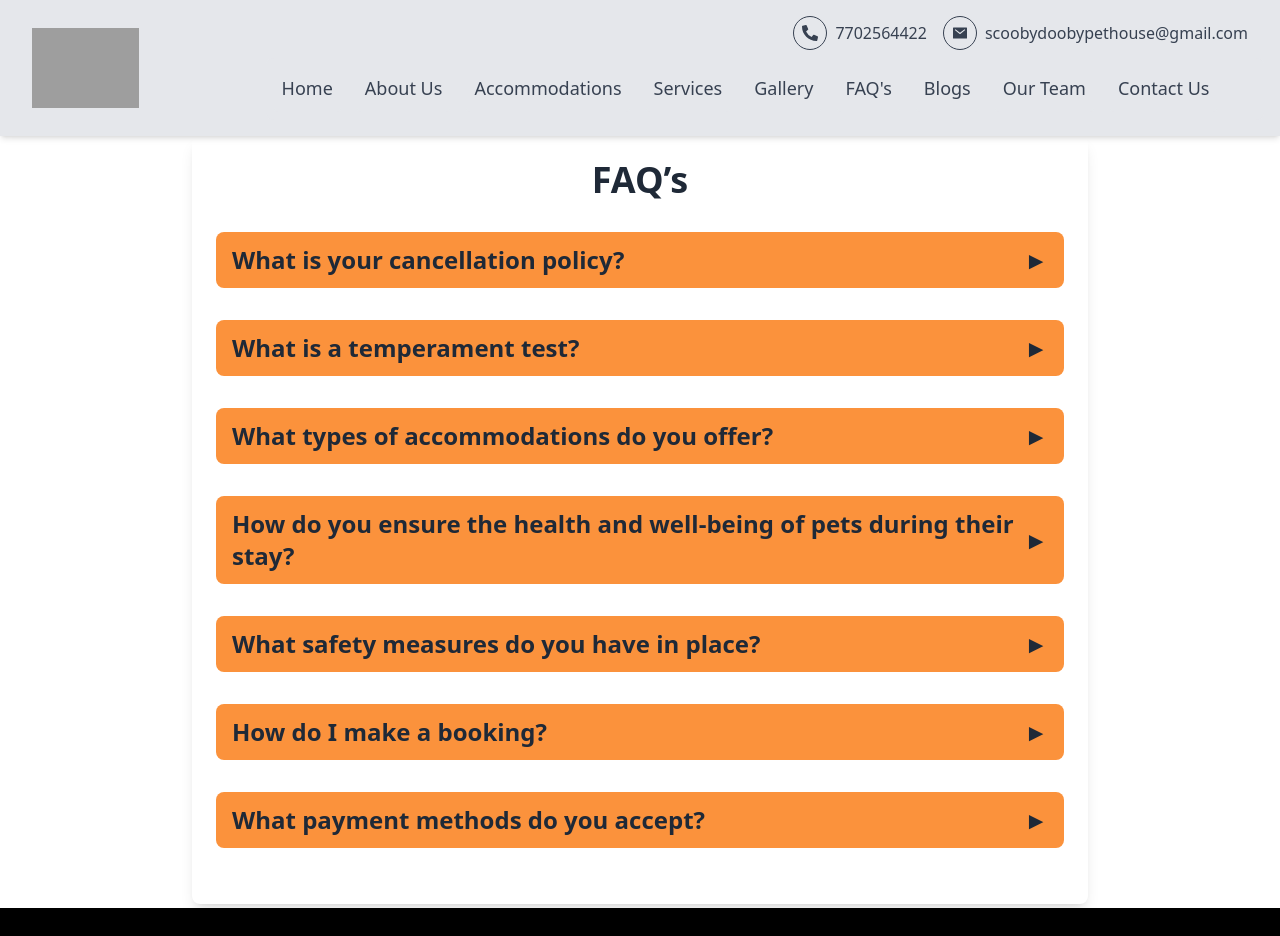
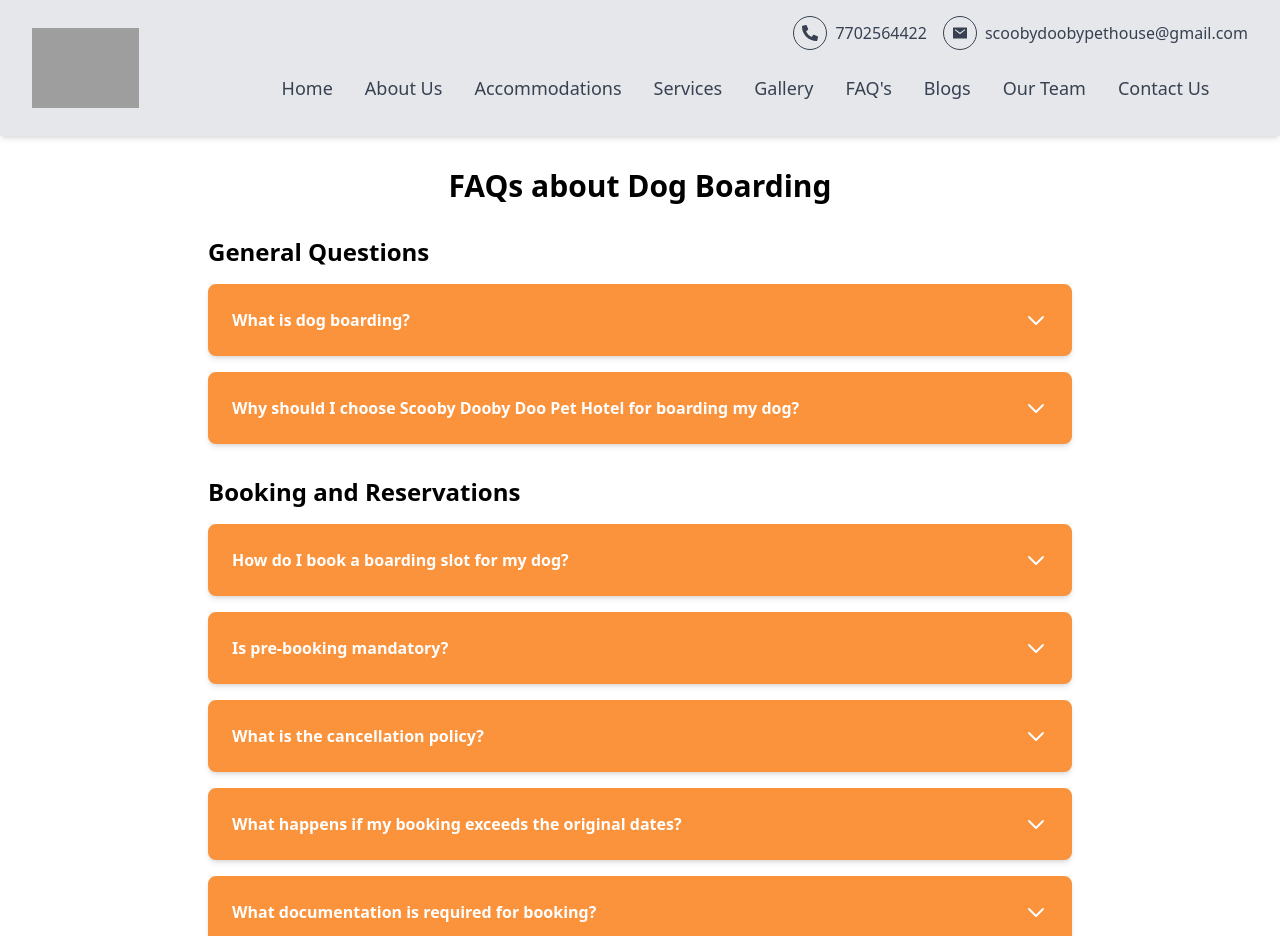
Before and after one commit to Amanthakur25/Scooby-Dooby-Doo-Static, a React (Create React App) app in the folder frontend/: page /faq in a window 1280 px wide. Shown: the top 936 px of the page. Built offline with nearby package versions, Linux system fonts and the light colour scheme; grey boxes are pictures that could not be loaded.

Commit message:
our team + accomadation section

```diff
--- a/frontend/src/Pages/Faq.jsx
+++ b/frontend/src/Pages/Faq.jsx
@@ -1,156 +1,185 @@
+// components/FAQComponent.js
+
 import React, { useState } from 'react';
 
-const Faq = () => {
-  const [isCancellationOpen, setIsCancellationOpen] = useState(false);
-  const [isTemperamentOpen, setIsTemperamentOpen] = useState(false);
-  const [isAccommodationOpen, setIsAccommodationOpen] = useState(false);
-  const [isHealthOpen, setIsHealthOpen] = useState(false);
-  const [isSafetyOpen, setIsSafetyOpen] = useState(false);
-  const [isBookingOpen, setIsBookingOpen] = useState(false);
-  const [isPaymentOpen, setIsPaymentOpen] = useState(false);
+const faqs = [
+  {
+    category: 'General Questions',
+    faqs: [
+      {
+        question: 'What is dog boarding?',
+        answer:
+          'Dog boarding is a service where your pet stays at our facility while you are away. We provide professional care, accommodation, and activities to ensure your dog is happy and well-cared for during their stay.',
+      },
+      {
+        question: 'Why should I choose Scooby Dooby Doo Pet Hotel for boarding my dog?',
+        answer:
+          'We offer a secure, comfortable environment with professional staff, regular health checks, ample playtime, and personalized care tailored to your dog\'s needs.',
+      },
+    ],
+  },
+  {
+    category: 'Booking and Reservations',
+    faqs: [
+      {
+        question: 'How do I book a boarding slot for my dog?',
+        answer:
+          'You can book a slot by contacting us via phone, email, or through our online booking form. We recommend scheduling a Meet & Greet session first and completing the necessary documentation before confirming your booking.',
+      },
+      {
+        question: 'Is pre-booking mandatory?',
+        answer:
+          'Yes, pre-booking is mandatory to avoid last-minute rush and cancellations. Please book only if your boarding dates are confirmed.',
+      },
+      {
+        question: 'What is the cancellation policy?',
+        answer:
+          'In case of an emergency or change in plans, you can avail credit with an applicable cancellation fee equivalent to one day’s boarding charges. Credits can be used for future bookings but are not convertible into cash or any type of refund.',
+      },
+      {
+        question: 'What happens if my booking exceeds the original dates?',
+        answer:
+          'If your booking exceeds the original dates and no further payment has been received within one week, Scooby Dooby Doo Pet Hotel reserves the right to recover the debt, which may involve debt recovery actions or the sale of the pet.',
+      },
+      {
+        question: 'What documentation is required for booking?',
+        answer:
+          'You need to fill out a Google form, provide vaccination records, medical history including deworming status, and ID proofs such as Aadhar card (front and back) and a current electricity bill.',
+      },
+    ],
+  },
+  {
+    category: 'Meet & Greet Session',
+    faqs: [
+      {
+        question: 'What happens during the Meet & Greet session?',
+        answer:
+          'This session allows you to tour our facilities, meet our staff, and discuss your dog\'s specific needs. Dogs should not be brought to this session to maintain a calm environment and ensure effective communication.',
+      },
+      {
+        question: 'Is the Meet & Greet session mandatory?',
+        answer:
+          'No, it is optional but highly recommended for first-time boarders to ensure you are comfortable with our facility and services.',
+      },
+    ],
+  },
+  {
+    category: 'Health and Safety',
+    faqs: [
+      {
+        question: 'What health checks are done upon arrival?',
+        answer:
+          'We conduct a thorough physical examination to check for wounds, injuries, skin infections, ticks, and fleas. Any health concerns will be discussed with you immediately.',
+      },
+      {
+        question: 'Are vaccinations required for boarding?',
+        answer:
+          'Yes, all dogs must have up-to-date vaccinations to ensure a safe and healthy environment for all pets in our care.',
+      },
+    ],
+  },
+  {
+    category: 'During the Stay',
+    faqs: [
+      {
+        question: 'Can I bring my dog\'s food and personal items?',
+        answer:
+          'Yes, you are welcome to bring your dog\'s food, bedding, toys, and any other items that will make their stay more comfortable.',
+      },
+      {
+        question: 'How do you handle dogs with special dietary needs?',
+        answer:
+          'We accommodate special dietary needs and preferences to ensure your dog receives the appropriate nutrition during their stay.',
+      },
+      {
+        question: 'What activities are available for my dog during their stay?',
+        answer:
+          'We offer structured playtime, socialisation with other dogs, and access to indoor and outdoor play areas with toys and agility equipment.',
+      },
+    ],
+  },
+  {
+    category: 'Temperament Testing',
+    faqs: [
+      {
+        question: 'What is a temperament test?',
+        answer:
+          'The temperament test assesses your dog\'s behaviour and compatibility with other pets. This helps us provide the best possible care and ensure a safe environment.',
+      },
+      {
+        question: 'Can I stay to watch the temperament test?',
+        answer:
+          'We request that pet parents do not stay during the test as it can affect your dog\'s behaviour. We will provide detailed feedback afterward.',
+      },
+      {
+        question: 'Do you offer grooming services?',
+        answer:
+          'Yes, we offer a range of grooming services including baths, haircuts, nail trims, and ear cleaning. Please inform us in advance if you would like to schedule grooming before the offboarding date.',
+      },
+    ],
+  },
+  {
+    category: 'Departure and Offboarding',
+    faqs: [
+      {
+        question: 'What is the process for picking up my dog?',
+        answer:
+          'Please adhere to the pre-arranged offboarding time. If you have opted for any grooming services, we will have your dog ready before your arrival. Please discuss this in prior to avoid delays.',
+      },
+      {
+        question: 'How will I know how my dog did during their stay?',
+        answer:
+          'We provide regular updates and detailed feedback about your dog\'s behaviour, health, and overall experience during their stay.',
+      },
+    ],
+  },
+];
 
-  const toggleCancellation = () => {
-    setIsCancellationOpen(!isCancellationOpen);
-  };
+const FAQComponent = () => {
+  const [openIndex, setOpenIndex] = useState(null);
 
-  const toggleTemperament = () => {
-    setIsTemperamentOpen(!isTemperamentOpen);
-  };
-
-  const toggleAccommodation = () => {
-    setIsAccommodationOpen(!isAccommodationOpen);
-  };
-
-  const toggleHealth = () => {
-    setIsHealthOpen(!isHealthOpen);
-  };
-
-  const toggleSafety = () => {
-    setIsSafetyOpen(!isSafetyOpen);
-  };
-
-  const toggleBooking = () => {
-    setIsBookingOpen(!isBookingOpen);
-  };
-
-  const togglePayment = () => {
-    setIsPaymentOpen(!isPaymentOpen);
+  const toggleFAQ = (index) => {
+    setOpenIndex(openIndex === index ? null : index);
   };
 
   return (
-    <div className="max-w-4xl mx-auto p-6 bg-white shadow-lg rounded-lg">
-      <h1 className="text-4xl font-bold mb-8 text-center text-gray-800">FAQ’s</h1>
-
-      <div className="mb-8">
-        <h2 className={`text-2xl font-semibold mb-2 text-gray-800 flex justify-between items-center cursor-pointer ${isCancellationOpen ? "bg-orange-500" : "bg-orange-400 hover:bg-orange-600"} py-3 px-4 rounded-lg`} onClick={toggleCancellation}>
-          What is your cancellation policy?
-          {isCancellationOpen ? <span>&#9660;</span> : <span>&#9658;</span>}
-        </h2>
-        {isCancellationOpen && (
-          <ul className="list-disc text-lg text-gray-700 pl-6">
-            <li>Last minute cancellations (less than 24 hours before booking begins) may be charged a 50% cancellation fee.</li>
-            <li>For no show with no cancellation requested, the full amount of the booking may be forfeited.</li>
-            <li>Credits are applicable only toward future booking fees for use of the service and are not convertible into cash or any type of refund.</li>
-            <li>If the cancellation is due to personal reasons such as a trip being cut short, the period that the service has been rendered will need to be paid in full and for the remaining booking period the amount will be credited for future bookings.</li>
-          </ul>
-        )}
-      </div>
-
-      <div className="mb-8">
-        <h2 className={`text-2xl font-semibold mb-2 text-gray-800 flex justify-between items-center cursor-pointer ${isTemperamentOpen ? "bg-orange-500" : "bg-orange-400 hover:bg-orange-600"} py-3 px-4 rounded-lg`} onClick={toggleTemperament}>
-          What is a temperament test?
-          {isTemperamentOpen ? <span>&#9660;</span> : <span>&#9658;</span>}
-        </h2>
-        {isTemperamentOpen && (
-          <ul className="list-disc text-lg text-gray-700 pl-6">
-            <li>At Scooby Dooby Doo pet hotel, our team is dedicated to ensuring every dog that enters our facilities is well acclimated, socialized, and grouped accordingly.</li>
-            <li>We help make this happen by requiring that each dog stays for overnight boarding or dog daycare undergoes a temperament test.</li>
-            <li>A temperament test is a process in which we evaluate a dog’s physical and mental characteristics and its reaction to the characteristics of other dogs.</li>
-            <li>This helps ensure their safety and success in group daycare.</li>
-            <li>The test may include an initial interview with the pet owner and pet, followed by introducing the dog into a play area with the other dogs to evaluate their behavior, body language, personality with other dogs, etc.</li>
-            <li>The test involves looking for any aggressive behavior toward the other dogs. Additionally, we look for general personality characteristics, such as separation anxiety, timidness, toy aggression, leash aggression, and other behaviors that may present risk to the pet or other guests.</li>
-          </ul>
-        )}
-      </div>
-
-      <div className="mb-8">
-        <h2 className={`text-2xl font-semibold mb-2 text-gray-800 flex justify-between items-center cursor-pointer ${isAccommodationOpen ? "bg-orange-500" : "bg-orange-400 hover:bg-orange-600"} py-3 px-4 rounded-lg`} onClick={toggleAccommodation}>
-          What types of accommodations do you offer?
-          {isAccommodationOpen ? <span>&#9660;</span> : <span>&#9658;</span>}
-        </h2>
-        {isAccommodationOpen && (
-          <ul className="list-disc text-lg text-gray-700 pl-6">
-            <li>We offer three types of accommodations: Friendly Accommodation, Separate Accommodation, and Deck Accommodation.</li>
-            <li>Each accommodation type is designed to cater to different pet personalities and needs.</li>
-            <li>Our Friendly Accommodation is suitable for sociable dogs who enjoy interacting with other dogs and humans.</li>
-            <li>Separate Accommodation is ideal for dogs who prefer their own space or may not be fully comfortable in group settings.</li>
-            <li>Deck Accommodation is designed for smaller breeds or pets who prefer cozy quarters.</li>
-          </ul>
-        )}
-      </div>
-
-      <div className="mb-8">
-        <h2 className={`text-2xl font-semibold mb-2 text-gray-800 flex justify-between items-center cursor-pointer ${isHealthOpen ? "bg-orange-500" : "bg-orange-400 hover:bg-orange-600"} py-3 px-4 rounded-lg`} onClick={toggleHealth}>
-          How do you ensure the health and well-being of pets during their stay?
-          {isHealthOpen ? <span>&#9660;</span> : <span>&#9658;</span>}
-        </h2>
-        {isHealthOpen && (
-          <ul className="list-disc text-lg text-gray-700 pl-6">
-            <li>We have trained staff members who monitor the health and well-being of pets regularly.</li>
-            <li>We provide nutritious meals and clean water to ensure proper nutrition and hydration.</li>
-            <li>Our facilities are cleaned and sanitized regularly to maintain a clean and hygienic environment.</li>
-            <li>If a pet requires medication or special care, we follow the instructions provided by the pet owner and ensure that they receive the necessary treatment.</li>
-          </ul>
-        )}
-      </div>
-
-      <div className="mb-8">
-        <h2 className={`text-2xl font-semibold mb-2 text-gray-800 flex justify-between items-center cursor-pointer ${isSafetyOpen ? "bg-orange-500" : "bg-orange-400 hover:bg-orange-600"} py-3 px-4 rounded-lg`} onClick={toggleSafety}>
-          What safety measures do you have in place?
-          {isSafetyOpen ? <span>&#9660;</span> : <span>&#9658;</span>}
-        </h2>
-        {isSafetyOpen && (
-          <ul className="list-disc text-lg text-gray-700 pl-6">
-            <li>We have strict security measures in place to ensure the safety of all pets.</li>
-            <li>Our facilities are equipped with secure fencing and gates to prevent pets from escaping.</li>
-            <li>We have trained staff members who supervise pets at all times and are trained in pet first aid and CPR.</li>
-            <li>In case of emergencies, we have protocols in place to ensure the safety and well-being of pets.</li>
-          </ul>
-        )}
-      </div>
-
-      <div className="mb-8">
-        <h2 className={`text-2xl font-semibold mb-2 text-gray-800 flex justify-between items-center cursor-pointer ${isBookingOpen ? "bg-orange-500" : "bg-orange-400 hover:bg-orange-600"} py-3 px-4 rounded-lg`} onClick={toggleBooking}>
-          How do I make a booking?
-          {isBookingOpen ? <span>&#9660;</span> : <span>&#9658;</span>}
-        </h2>
-        {isBookingOpen && (
-          <ul className="list-disc text-lg text-gray-700 pl-6">
-            <li>You can make a booking by visiting our website and selecting the desired dates and accommodation type.</li>
-            <li>Once you have selected the dates and accommodation, you can proceed to fill out the booking form with your details and your pet's details.</li>
-            <li>After submitting the booking form, you will receive a confirmation email with the details of your booking.</li>
-            <li>If you have any special requests or requirements, you can mention them in the booking form, and we will do our best to accommodate them.</li>
-          </ul>
-        )}
-      </div>
-
-      <div className="mb-8">
-        <h2 className={`text-2xl font-semibold mb-2 text-gray-800 flex justify-between items-center cursor-pointer ${isPaymentOpen ? "bg-orange-500" : "bg-orange-400 hover:bg-orange-600"} py-3 px-4 rounded-lg`} onClick={togglePayment}>
-          What payment methods do you accept?
-          {isPaymentOpen ? <span>&#9660;</span> : <span>&#9658;</span>}
-        </h2>
-        {isPaymentOpen && (
-          <ul className="list-disc text-lg text-gray-700 pl-6">
-            <li>We accept payment via credit card, debit card, and PayPal.</li>
-            <li>Payment is required at the time of booking to secure your reservation.</li>
-            <li>If you have any concerns or questions regarding payment, feel free to contact our customer support team for assistance.</li>
-          </ul>
-        )}
-      </div>
-
-
+    <div className="max-w-4xl mx-auto py-8 px-4">
+      <h1 className="text-3xl font-semibold text-center mb-8">FAQs about Dog Boarding</h1>
+      {faqs.map((category, categoryIndex) => (
+        <div key={categoryIndex} className="mb-8">
+          <h2 className="text-2xl font-semibold mb-4">{category.category}</h2>
+          {category.faqs.map((faq, faqIndex) => (
+            <div
+              key={faqIndex}
+              className="bg-orange-400 text-white rounded-lg shadow-md p-6 mb-4 cursor-pointer transition duration-300 ease-in-out transform hover:shadow-lg hover:bg-orange-600"
+              onClick={() => toggleFAQ(faqIndex)}
+            >
+              <div className="flex justify-between items-center">
+                <div className="font-semibold">{faq.question}</div>
+                <svg
+                  xmlns="http://www.w3.org/2000/svg"
+                  className={`h-6 w-6 ${openIndex === faqIndex ? 'transform rotate-180' : ''}`}
+                  fill="none"
+                  viewBox="0 0 24 24"
+                  stroke="currentColor"
+                >
+                  <path
+                    strokeLinecap="round"
+                    strokeLinejoin="round"
+                    strokeWidth="2"
+                    d={openIndex === faqIndex ? 'M5 15l7-7 7 7' : 'M19 9l-7 7-7-7'}
+                  />
+                </svg>
+              </div>
+              {openIndex === faqIndex && (
+                <div className="mt-4 text-white">{faq.answer}</div>
+              )}
+            </div>
+          ))}
+        </div>
+      ))}
     </div>
   );
-}
+};
 
-export default Faq;
+export default FAQComponent;
```
Also changed, not shown: frontend/src/Component/Services/DoggyDayCare.jsx (+43 -20 lines), frontend/src/Pages/CrewMembers.jsx (+71 -62 lines).
